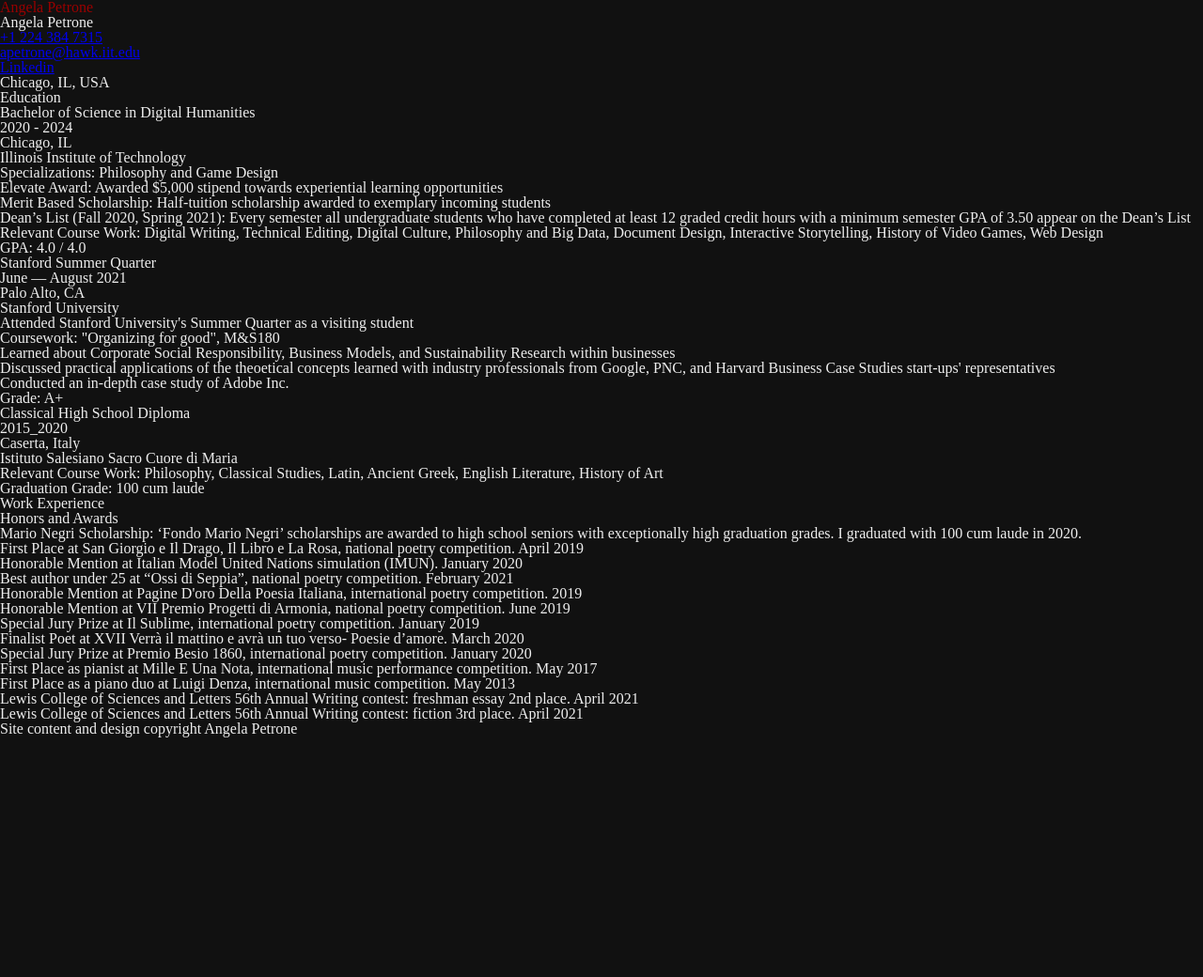
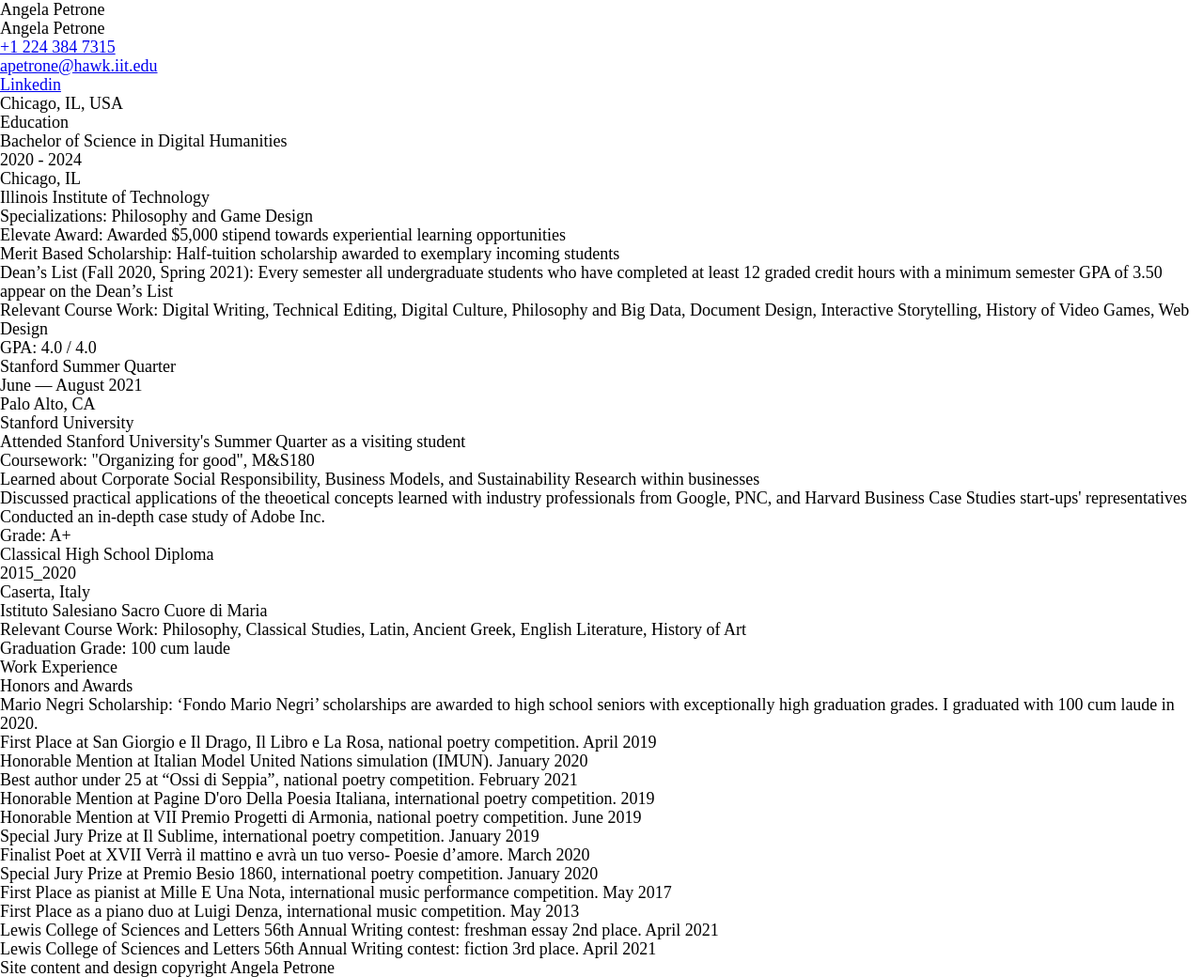
Before and after one commit to avgelix/Website01, a plain HTML site: page resume/index.html in a window 1280 px wide. Shown: the whole page at 94% size. Before the commit the page ends 800 px from the top, so only its background shows below. Drawn offline with Linux system fonts and the light colour scheme.

Commit message:
Add font size and line height to the stylesheet

```diff
--- a/css/screen.css
+++ b/css/screen.css
@@ -9,10 +9,6 @@ a,abbr,acronym,address,applet,article,aside,audio,b,big,blockquote,body,canvas,c
 /* Begin site styles below */
 
 html {
-color: #EEE;
-background: #111;
+font-size: 1.125em; /* 18px/ 16(default for all browsers)= 1.125em */
+line-height: 20px;
 }
-
-h1 {
-color: #900
-}
```
